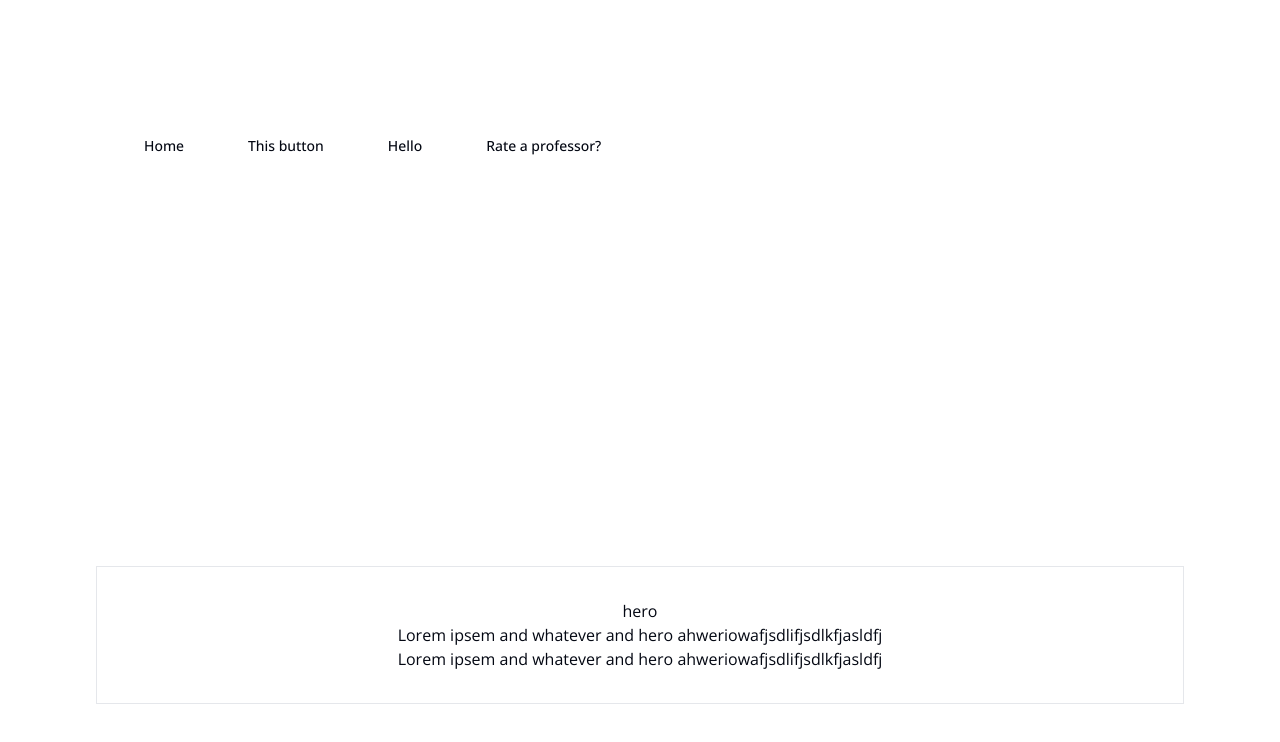
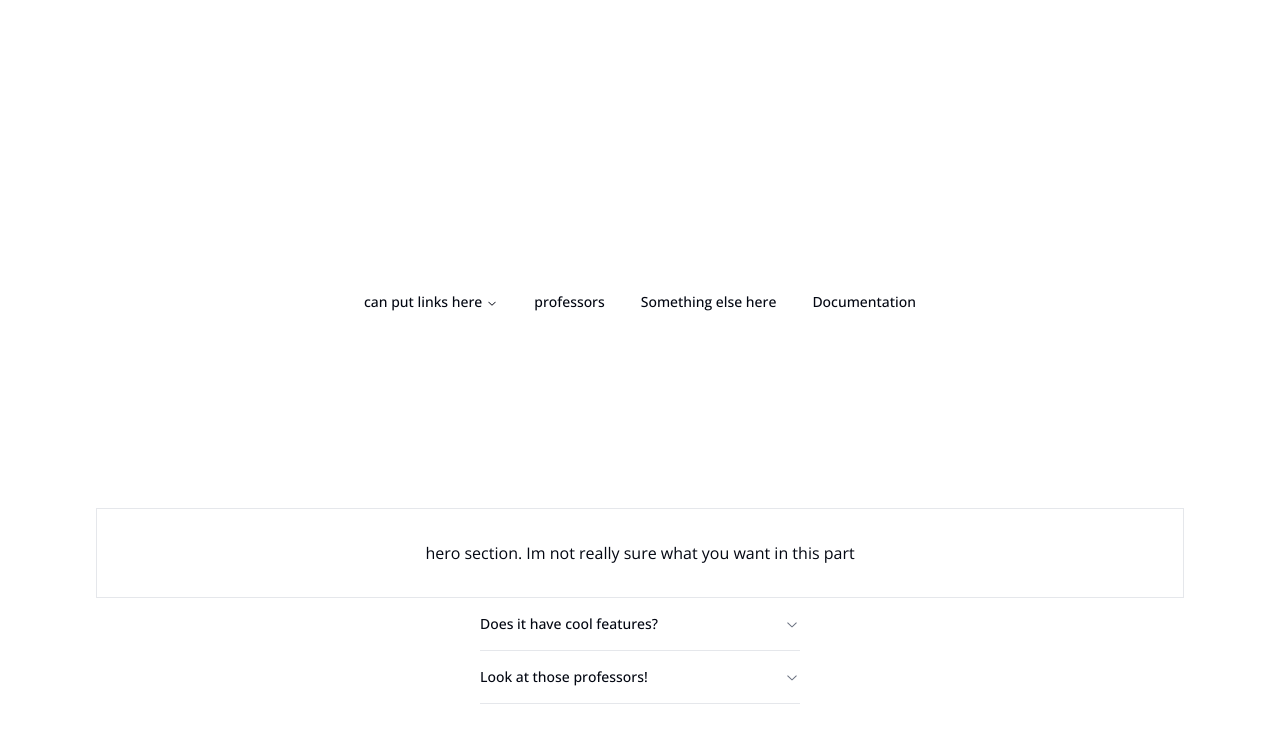
Before and after one commit to alexleyoung/ai-professor, a Next.js app: page / in a window 1280 px wide. Shown: the top 742 px of the page. Built offline with nearby package versions, Linux system fonts and the light colour scheme.

Commit message:
dev: header, hero, features

```diff
--- a/package.json
+++ b/package.json
@@ -10,7 +10,9 @@
   },
   "dependencies": {
     "@pinecone-database/pinecone": "^3.0.0",
+    "@radix-ui/react-accordion": "^1.2.0",
     "@radix-ui/react-icons": "^1.3.0",
+    "@radix-ui/react-navigation-menu": "^1.2.0",
     "@radix-ui/react-slot": "^1.1.0",
     "class-variance-authority": "^0.7.0",
     "clsx": "^2.1.1",
--- a/src/app/(landing)/page.tsx
+++ b/src/app/(landing)/page.tsx
@@ -1,22 +1,83 @@
 import { Button } from "@/components/ui/button"
+import {
+  NavigationMenu,
+  NavigationMenuContent,
+  NavigationMenuIndicator,
+  NavigationMenuItem,
+  NavigationMenuLink,
+  NavigationMenuList,
+  NavigationMenuTrigger,
+  NavigationMenuViewport,
+} from "@/components/ui/navigation-menu"
+import {
+  Accordion,
+  AccordionContent,
+  AccordionItem,
+  AccordionTrigger,
+} from "@/components/ui/accordion"
+
+import { navigationMenuTriggerStyle } from "@/components/ui/navigation-menu"
+import Link from "next/link"
+
+
 
 export default function Landing() {
   return (
     <main className='flex min-h-screen flex-col items-center justify-between p-24'>
       {/* Navbar */}
-      <div className='flex flex-row items-center justify-left w-full p-4'>
-        <Button variant={"ghost"} className="m-4">Home</Button>
-        <Button variant={"ghost"} className="m-4">This button</Button>
-        <Button variant={"ghost"} className="m-4">Hello</Button>
-        <Button variant={"ghost"} className="m-4">Rate a professor?</Button>
-      </div>
+      <NavigationMenu>
+        <NavigationMenuList>
+          <NavigationMenuItem>
+            <NavigationMenuTrigger>can put links here</NavigationMenuTrigger>
+            <NavigationMenuContent>
+              <NavigationMenuLink>link is not cooperating</NavigationMenuLink>
+            </NavigationMenuContent>
+          </NavigationMenuItem>
+          <NavigationMenuItem>
+            <Link href="/docs" legacyBehavior passHref>
+              <NavigationMenuLink className={navigationMenuTriggerStyle()}>
+                professors
+              </NavigationMenuLink>
+            </Link>
+          </NavigationMenuItem>
+          <NavigationMenuItem>
+            <Link href="/docs" legacyBehavior passHref>
+              <NavigationMenuLink className={navigationMenuTriggerStyle()}>
+                Something else here
+              </NavigationMenuLink>
+            </Link>
+          </NavigationMenuItem>
+          <NavigationMenuItem>
+            <Link href="/docs" legacyBehavior passHref>
+              <NavigationMenuLink className={navigationMenuTriggerStyle()}>
+                Documentation
+              </NavigationMenuLink>
+            </Link>
+          </NavigationMenuItem>
+        </NavigationMenuList>
+      </NavigationMenu>
+
       {/* Hero Section */}
-      <div className='flex flex-col items-center justify-center w-full h-80% p-8 border'>
-        hero
-        <p>Lorem ipsem and whatever and hero ahweriowafjsdlifjsdlkfjasldfj</p>
-        <p>Lorem ipsem and whatever and hero ahweriowafjsdlifjsdlkfjasldfj</p>
+      <div className='flex flex-row items-center justify-center w-full h-80% p-8 border'>
+        <p>hero section. Im not really sure what you want in this part</p>
+        {/* put an image here */}
       </div>
       {/* Features */}
+      <Accordion type="single" collapsible className="w-80">
+        <AccordionItem value="item-1">
+          <AccordionTrigger>Does it have cool features?</AccordionTrigger>
+          <AccordionContent>
+            Yes. It adheres to the WAI-ARIA design pattern.
+          </AccordionContent>
+        </AccordionItem>
+        <AccordionItem value="item-2">
+          <AccordionTrigger>Look at those professors!</AccordionTrigger>
+          <AccordionContent>
+            wow look at them.
+          </AccordionContent>
+        </AccordionItem>
+      </Accordion>
+
       {/* Footer */}
     </main>
   );
--- /dev/null
+++ b/src/components/ui/accordion.tsx
@@ -0,0 +1,57 @@
+"use client"
+
+import * as React from "react"
+import * as AccordionPrimitive from "@radix-ui/react-accordion"
+import { ChevronDownIcon } from "@radix-ui/react-icons"
+
+import { cn } from "@/lib/utils"
+
+const Accordion = AccordionPrimitive.Root
+
+const AccordionItem = React.forwardRef<
+  React.ElementRef<typeof AccordionPrimitive.Item>,
+  React.ComponentPropsWithoutRef<typeof AccordionPrimitive.Item>
+>(({ className, ...props }, ref) => (
+  <AccordionPrimitive.Item
+    ref={ref}
+    className={cn("border-b", className)}
+    {...props}
+  />
+))
+AccordionItem.displayName = "AccordionItem"
+
+const AccordionTrigger = React.forwardRef<
+  React.ElementRef<typeof AccordionPrimitive.Trigger>,
+  React.ComponentPropsWithoutRef<typeof AccordionPrimitive.Trigger>
+>(({ className, children, ...props }, ref) => (
+  <AccordionPrimitive.Header className="flex">
+    <AccordionPrimitive.Trigger
+      ref={ref}
+      className={cn(
+        "flex flex-1 items-center justify-between py-4 text-sm font-medium transition-all hover:underline [&[data-state=open]>svg]:rotate-180",
+        className
+      )}
+      {...props}
+    >
+      {children}
+      <ChevronDownIcon className="h-4 w-4 shrink-0 text-muted-foreground transition-transform duration-200" />
+    </AccordionPrimitive.Trigger>
+  </AccordionPrimitive.Header>
+))
+AccordionTrigger.displayName = AccordionPrimitive.Trigger.displayName
+
+const AccordionContent = React.forwardRef<
+  React.ElementRef<typeof AccordionPrimitive.Content>,
+  React.ComponentPropsWithoutRef<typeof AccordionPrimitive.Content>
+>(({ className, children, ...props }, ref) => (
+  <AccordionPrimitive.Content
+    ref={ref}
+    className="overflow-hidden text-sm data-[state=closed]:animate-accordion-up data-[state=open]:animate-accordion-down"
+    {...props}
+  >
+    <div className={cn("pb-4 pt-0", className)}>{children}</div>
+  </AccordionPrimitive.Content>
+))
+AccordionContent.displayName = AccordionPrimitive.Content.displayName
+
+export { Accordion, AccordionItem, AccordionTrigger, AccordionContent }
--- /dev/null
+++ b/src/components/ui/navigation-menu.tsx
@@ -0,0 +1,128 @@
+import * as React from "react"
+import { ChevronDownIcon } from "@radix-ui/react-icons"
+import * as NavigationMenuPrimitive from "@radix-ui/react-navigation-menu"
+import { cva } from "class-variance-authority"
+
+import { cn } from "@/lib/utils"
+
+const NavigationMenu = React.forwardRef<
+  React.ElementRef<typeof NavigationMenuPrimitive.Root>,
+  React.ComponentPropsWithoutRef<typeof NavigationMenuPrimitive.Root>
+>(({ className, children, ...props }, ref) => (
+  <NavigationMenuPrimitive.Root
+    ref={ref}
+    className={cn(
+      "relative z-10 flex max-w-max flex-1 items-center justify-center",
+      className
+    )}
+    {...props}
+  >
+    {children}
+    <NavigationMenuViewport />
+  </NavigationMenuPrimitive.Root>
+))
+NavigationMenu.displayName = NavigationMenuPrimitive.Root.displayName
+
+const NavigationMenuList = React.forwardRef<
+  React.ElementRef<typeof NavigationMenuPrimitive.List>,
+  React.ComponentPropsWithoutRef<typeof NavigationMenuPrimitive.List>
+>(({ className, ...props }, ref) => (
+  <NavigationMenuPrimitive.List
+    ref={ref}
+    className={cn(
+      "group flex flex-1 list-none items-center justify-center space-x-1",
+      className
+    )}
+    {...props}
+  />
+))
+NavigationMenuList.displayName = NavigationMenuPrimitive.List.displayName
+
+const NavigationMenuItem = NavigationMenuPrimitive.Item
+
+const navigationMenuTriggerStyle = cva(
+  "group inline-flex h-9 w-max items-center justify-center rounded-md bg-background px-4 py-2 text-sm font-medium transition-colors hover:bg-accent hover:text-accent-foreground focus:bg-accent focus:text-accent-foreground focus:outline-none disabled:pointer-events-none disabled:opacity-50 data-[active]:bg-accent/50 data-[state=open]:bg-accent/50"
+)
+
+const NavigationMenuTrigger = React.forwardRef<
+  React.ElementRef<typeof NavigationMenuPrimitive.Trigger>,
+  React.ComponentPropsWithoutRef<typeof NavigationMenuPrimitive.Trigger>
+>(({ className, children, ...props }, ref) => (
+  <NavigationMenuPrimitive.Trigger
+    ref={ref}
+    className={cn(navigationMenuTriggerStyle(), "group", className)}
+    {...props}
+  >
+    {children}{" "}
+    <ChevronDownIcon
+      className="relative top-[1px] ml-1 h-3 w-3 transition duration-300 group-data-[state=open]:rotate-180"
+      aria-hidden="true"
+    />
+  </NavigationMenuPrimitive.Trigger>
+))
+NavigationMenuTrigger.displayName = NavigationMenuPrimitive.Trigger.displayName
+
+const NavigationMenuContent = React.forwardRef<
+  React.ElementRef<typeof NavigationMenuPrimitive.Content>,
+  React.ComponentPropsWithoutRef<typeof NavigationMenuPrimitive.Content>
+>(({ className, ...props }, ref) => (
+  <NavigationMenuPrimitive.Content
+    ref={ref}
+    className={cn(
+      "left-0 top-0 w-full data-[motion^=from-]:animate-in data-[motion^=to-]:animate-out data-[motion^=from-]:fade-in data-[motion^=to-]:fade-out data-[motion=from-end]:slide-in-from-right-52 data-[motion=from-start]:slide-in-from-left-52 data-[motion=to-end]:slide-out-to-right-52 data-[motion=to-start]:slide-out-to-left-52 md:absolute md:w-auto ",
+      className
+    )}
+    {...props}
+  />
+))
+NavigationMenuContent.displayName = NavigationMenuPrimitive.Content.displayName
+
+const NavigationMenuLink = NavigationMenuPrimitive.Link
+
+const NavigationMenuViewport = React.forwardRef<
+  React.ElementRef<typeof NavigationMenuPrimitive.Viewport>,
+  React.ComponentPropsWithoutRef<typeof NavigationMenuPrimitive.Viewport>
+>(({ className, ...props }, ref) => (
+  <div className={cn("absolute left-0 top-full flex justify-center")}>
+    <NavigationMenuPrimitive.Viewport
+      className={cn(
+        "origin-top-center relative mt-1.5 h-[var(--radix-navigation-menu-viewport-height)] w-full overflow-hidden rounded-md border bg-popover text-popover-foreground shadow data-[state=open]:animate-in data-[state=closed]:animate-out data-[state=closed]:zoom-out-95 data-[state=open]:zoom-in-90 md:w-[var(--radix-navigation-menu-viewport-width)]",
+        className
+      )}
+      ref={ref}
+      {...props}
+    />
+  </div>
+))
+NavigationMenuViewport.displayName =
+  NavigationMenuPrimitive.Viewport.displayName
+
+const NavigationMenuIndicator = React.forwardRef<
+  React.ElementRef<typeof NavigationMenuPrimitive.Indicator>,
+  React.ComponentPropsWithoutRef<typeof NavigationMenuPrimitive.Indicator>
+>(({ className, ...props }, ref) => (
+  <NavigationMenuPrimitive.Indicator
+    ref={ref}
+    className={cn(
+      "top-full z-[1] flex h-1.5 items-end justify-center overflow-hidden data-[state=visible]:animate-in data-[state=hidden]:animate-out data-[state=hidden]:fade-out data-[state=visible]:fade-in",
+      className
+    )}
+    {...props}
+  >
+    <div className="relative top-[60%] h-2 w-2 rotate-45 rounded-tl-sm bg-border shadow-md" />
+  </NavigationMenuPrimitive.Indicator>
+))
+NavigationMenuIndicator.displayName =
+  NavigationMenuPrimitive.Indicator.displayName
+
+export {
+  navigationMenuTriggerStyle,
+  NavigationMenu,
+  NavigationMenuList,
+  NavigationMenuItem,
+  NavigationMenuContent,
+  NavigationMenuTrigger,
+  NavigationMenuLink,
+  NavigationMenuIndicator,
+  NavigationMenuViewport,
+}
```
Also changed, not shown: 1 other file (tests, documents, lock files or other folders).
